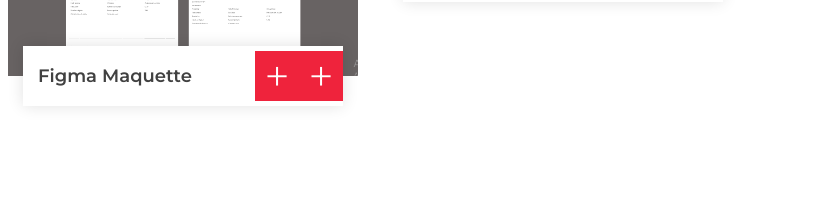
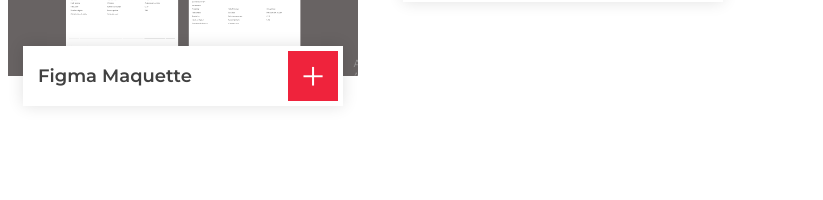
Before and after one commit to Userrosalie/Portfolio, a plain HTML site: page index.html in a window 1280 px wide. Shown: the part 4240-4440 px from the top of the page, 457-1280 px from the left. Drawn offline with nearby package versions, Linux system fonts and the light colour scheme.

Commit message:
Update index.html

```diff
--- a/index.html
+++ b/index.html
@@ -325,7 +325,6 @@
                             <div class="portfolio-text">
                                 <h3>Figma Maquette</h3>
                                 <a class="btn" href="Capture d’écran 2023-06-12 122352.png" data-lightbox="portfolio">+</a>
-                                <a class="btn" href="https://dev-glory-deco.pantheonsite.io/" data-lightbox="portfolio">+</a>
                             </div>
                         </div>
                     </div>
```
